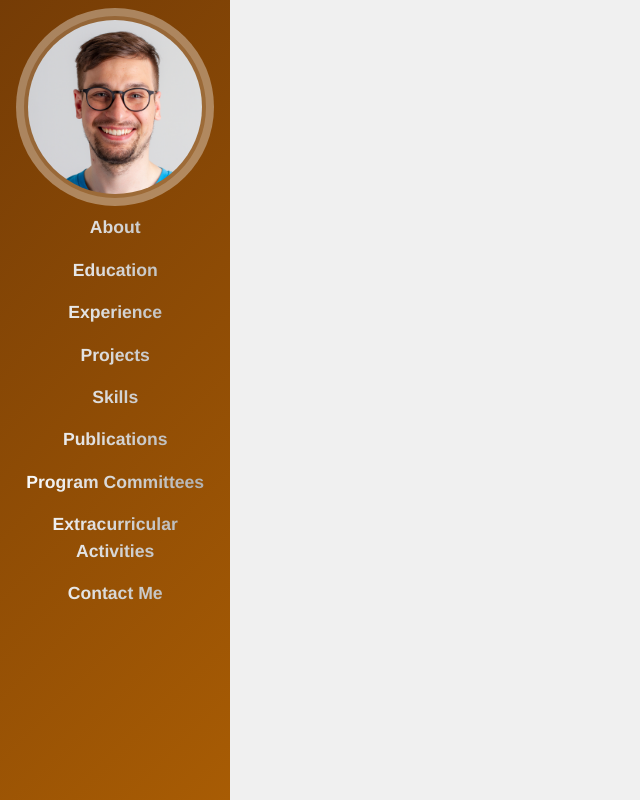
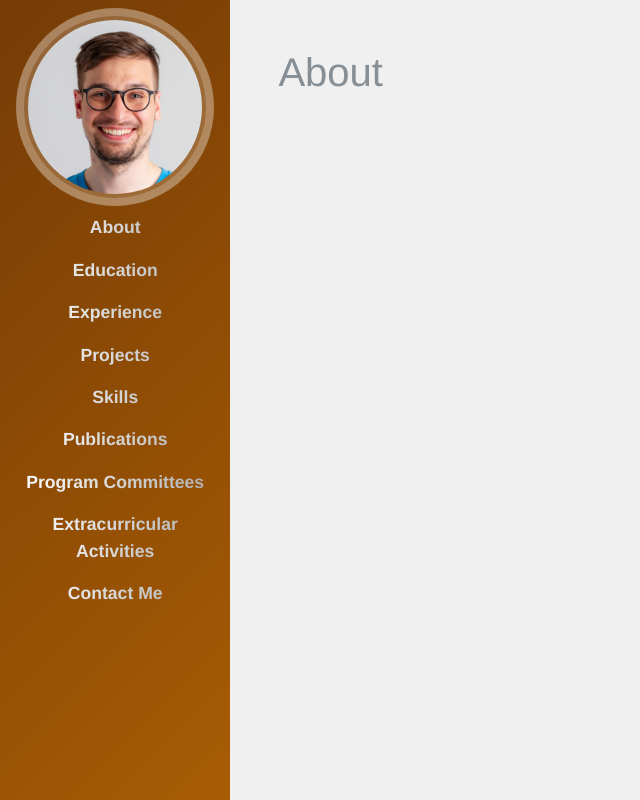
Before and after one commit to kbaran1998/KrzysztofBaranWebsite, a Vue app in the folder personal-website/: page / in a window 1280 px wide. Shown: the top 800 px of the page, without its empty margins (0-640 px from the left). Built offline with nearby package versions, Linux system fonts and the light colour scheme.

Commit message:
Create a section with header and name

```diff
--- /dev/null
+++ b/personal-website/src/assets/profile.json
@@ -0,0 +1,11 @@
+[
+  {"name": "About", "tag":"#about"},
+  {"name": "Education", "tag":"#education"},
+  {"name": "Experience", "tag":"#experience"},
+  {"name": "Projects", "tag":"#projects"},
+  {"name": "Skills", "tag":"#skills"},
+  {"name": "Publications", "tag":"#publications"},
+  {"name": "Program Committees", "tag":"#program-committees"},
+  {"name": "Extracurricular Activities", "tag":"#extracurricular-activities"},
+  {"name": "Contact Me", "tag":"#contact-me"}
+]
--- a/personal-website/src/components/MainView.vue
+++ b/personal-website/src/components/MainView.vue
@@ -2,7 +2,12 @@
   <div id="page-top">
     <NavBar />
     <b-container fluid class="p-0">
-      <ResumeSection color="#f0f0f0" />
+      <ResumeSection
+        v-for="profile in profileData"
+        :key="profile.tag"
+        :id="profile.tag"
+        color="#f0f0f0"
+        :nameSection="profile.name" />
     </b-container>
   </div>
 </template>
@@ -10,6 +15,7 @@
 <script>
 import NavBar from './TheNavBar';
 import ResumeSection from './TheResumeSection';
+import Profile from '../assets/profile.json';
 
 export default {
   name: 'MainView',
@@ -20,6 +26,7 @@ export default {
   data() {
     return {
       msg: 'Welcome to Your Vue.js App',
+      profileData: Profile,
     };
   },
 };
--- a/personal-website/src/components/TheNavBar.vue
+++ b/personal-website/src/components/TheNavBar.vue
@@ -24,15 +24,9 @@
       </b-img>
       <b-collapse id="nav-collapse" is-nav>
         <b-navbar-nav id="links" class="sectionLink">
-          <b-nav-item href="#">About</b-nav-item>
-          <b-nav-item href="#">Education</b-nav-item>
-          <b-nav-item href="#">Experience</b-nav-item>
-          <b-nav-item href="#">Projects</b-nav-item>
-          <b-nav-item href="#">Skills</b-nav-item>
-          <b-nav-item href="#">Publications</b-nav-item>
-          <b-nav-item href="#">Program Committees</b-nav-item>
-          <b-nav-item href="#">Extracurricular Activities</b-nav-item>
-          <b-nav-item href="#">Contact Me</b-nav-item>
+          <b-nav-item v-for="profile in profileJson" :key="profile.tag" :href="profile.tag">
+            {{profile.name}}
+          </b-nav-item>
         </b-navbar-nav>
       </b-collapse>
   </b-navbar>
@@ -40,6 +34,7 @@
 
 <script>
 import VueResponsiveText from 'vue-responsive-text';
+import Profile from '../assets/profile.json';
 
 export default {
   components: {
@@ -51,6 +46,7 @@ export default {
         fluid: true,
         width: 300,
       },
+      profileJson: Profile,
     };
   },
 };
--- a/personal-website/src/components/TheResumeSection.vue
+++ b/personal-website/src/components/TheResumeSection.vue
@@ -5,6 +5,7 @@
     data-metatip="true"
     data-selected="true"
     data-label-id="0">
+    <h1>{{ nameSection }}</h1>
   </section>
 </template>
 
@@ -14,6 +15,10 @@ export default {
     color: {
       type: String,
       default: '#ffffff',
+    },
+    nameSection: {
+      type: String,
+      required: true,
     },
   },
 };
```
